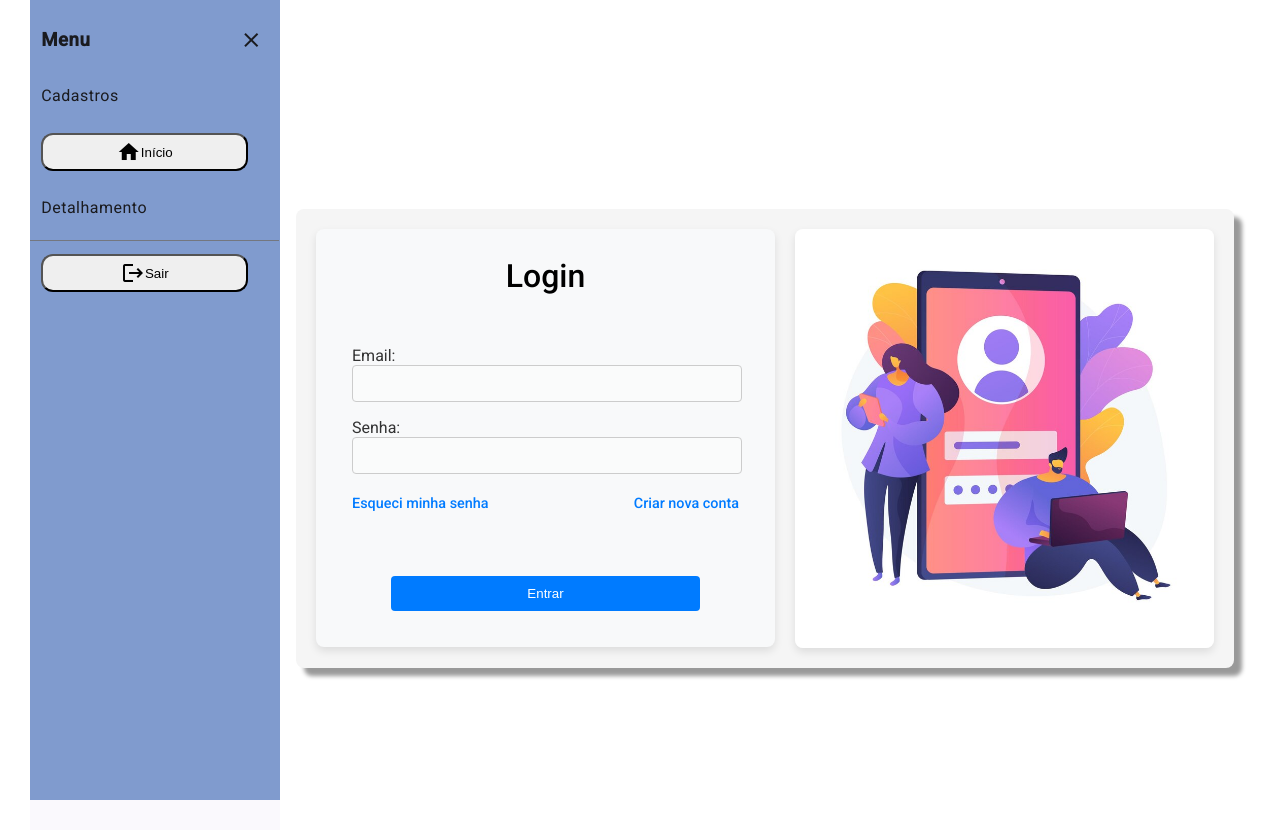
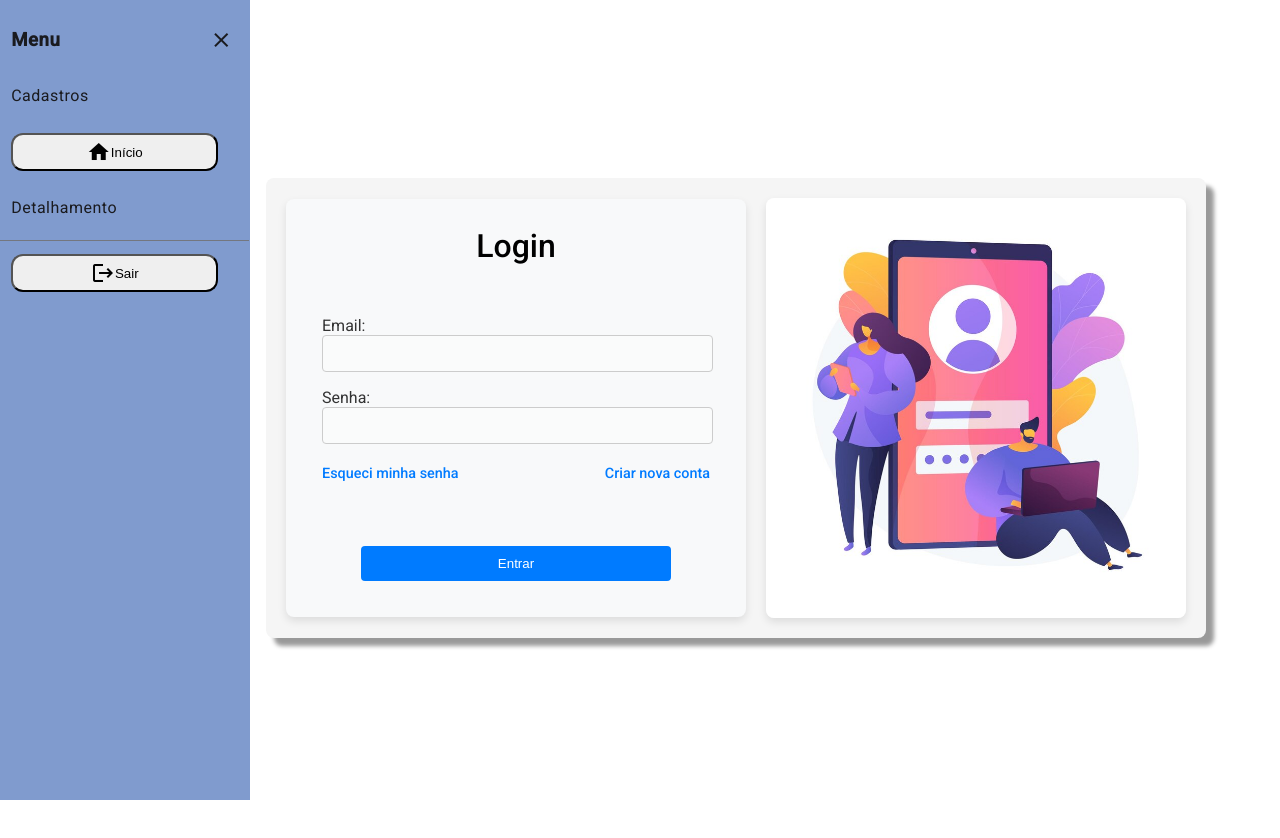
Before and after one commit to esparen/ts-angular-labPCP, an Angular app: page /unauthenticated in a window 1280 px wide. Shown: the top 838 px of the page. After the commit the page ends 816 px from the top, so only its background shows below. Built offline with nearby package versions, Linux system fonts and the light colour scheme.

Commit message:
chore: Update background color and fix padding in home component

```diff
--- a/src/app/features/home/home.component.scss
+++ b/src/app/features/home/home.component.scss
@@ -1,10 +1,15 @@
+$primary-color: teal;
+$secondary-color: #809bce;
+$tertiary-color: #95b8d1;
+$quarternary-color: #b8e0d4;
+
+
 :host {
   display: flex;
   flex-direction: column;
   height: 100vh; /* Faz o container ocupar toda a altura da tela */
   background: #fff;
-  border-radius: 8px;
-  padding: 1rem;
+  background-color: $quarternary-color;
 }
 
 .card-container {
@@ -13,7 +18,7 @@
   gap: 4rem;
   align-items: center;
   padding: 1rem 4rem 2rem 4rem;
-  background-color: #f5f5f5;
+  background-color: inherit;
 
   margin-bottom: 2rem;
   @media (max-width: 481px) {
@@ -93,6 +98,7 @@
   background-color: #f5f5f5;
   border-radius: 10px;
   height: fit-content;
+  background-color: inherit;
 
   mat-form-field {
     margin-left: 2rem;
--- a/src/styles.scss
+++ b/src/styles.scss
@@ -12,7 +12,7 @@ body {
   @include mat.all-component-themes($theme);
   font-family: Roboto, "Helvetica Neue", sans-serif;
   margin: 0;
-  padding: 30px;
+  //padding: 5px;
   height: 100%;
 }
 
```
